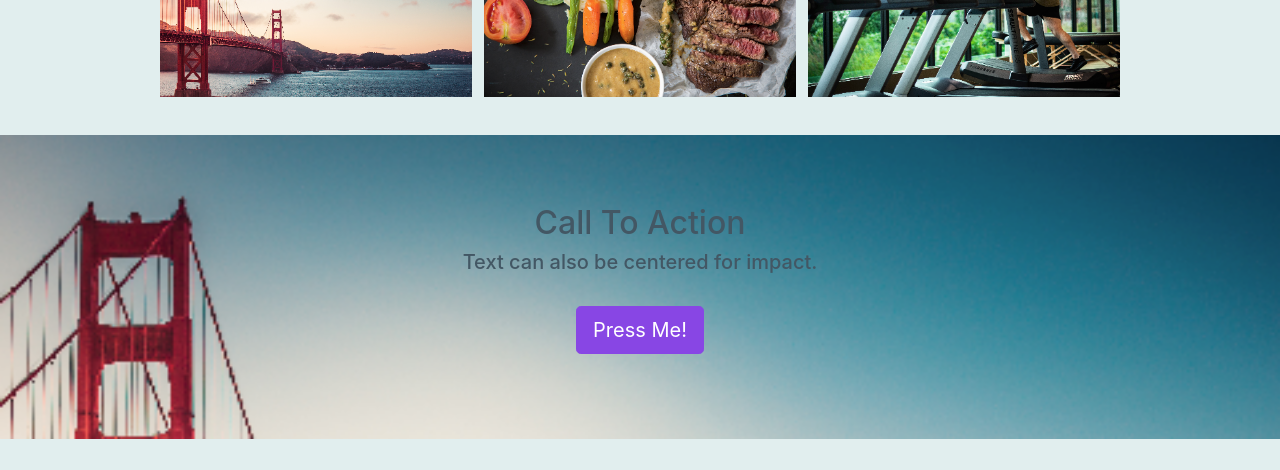
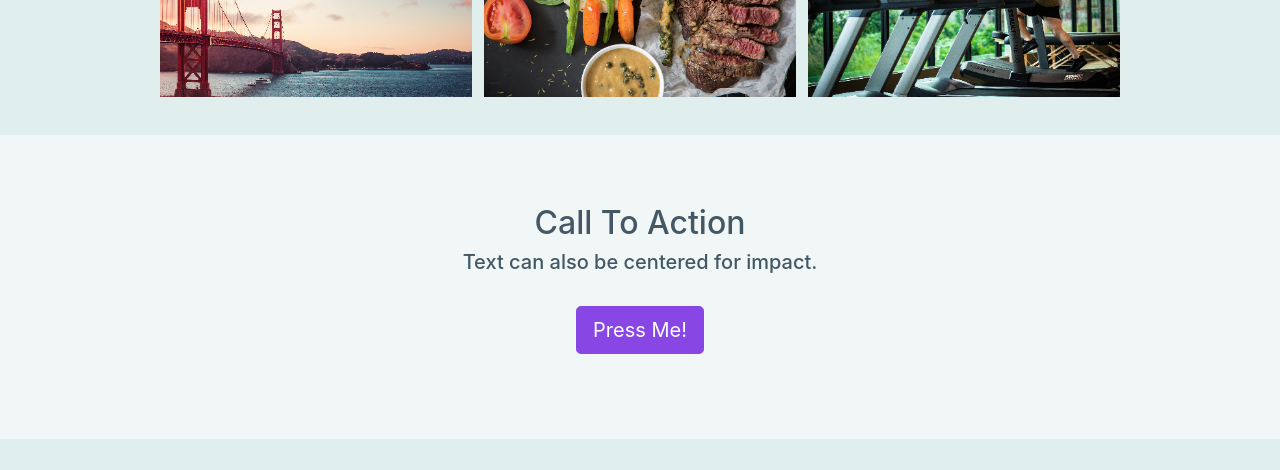
Before and after one commit to krinj/zinc-react-template, a React (Create React App) app in the folder app/: page / in a window 1280 px wide. Shown: the part 1340-1810 px from the top of the page. Built offline with nearby package versions, Linux system fonts and the light colour scheme.

Commit message:
Add Theme Palette Map

```diff
--- a/app/src/style/bootstrap-override.scss
+++ b/app/src/style/bootstrap-override.scss
@@ -1,34 +1,42 @@
 @import "./theme.scss";
 @import '~bootstrap/scss/bootstrap.scss';
 
+@each $key, $map in $col-palette {
 
+    .#{$key} { // Palette Name
         .card {
-    background-color: $col-base-bg;
-    border-color: $col-base-border;
+            background-color: map-get($map, bg);
+            border-color: map-get($map, bg-border);
         }
 
         .input-group-text {
-    color: $col-base-bg-dark;
-    border-color: $col-base-border;
-    background-color: $col-base-bg-alt;
+            color: map-get($map, bg-dark);
+            border-color: map-get($map, bg-border);
+            background-color: map-get($map, bg-alt);
         }
 
         .form-control {
-    border-color: $col-base-border;
-    background-color: $col-base-input;
-    color: $col-base-body;
+            border-color: map-get($map, bg-border);
+            background-color: map-get($map, bg-input);
+            color: map-get($map, body);
         }
 
         .form-control::placeholder {
-    color: $col-base-body-muted;
+            color: map-get($map, body-muted);
         }
 
         .form-control:focus {
-    border-color: $col-base-border;
-    background-color: $col-base-input;
-    color: $col-base-body;
+            border-color: map-get($map, bg-border);
+            background-color: map-get($map, bg-input);
+            color: map-get($map, body);
         }
 
         .form-control:disabled {
-    background-color: $col-base-bg-alt;
+            background-color: map-get($map, bg-alt);
         }
+
+        div {
+            color: map-get($map, body);
+        }
+    }
+}
--- a/app/src/style/custom.scss
+++ b/app/src/style/custom.scss
@@ -1,14 +1,17 @@
 @import "./theme.scss";
 
+@each $key, $map in $col-palette {
 
-.content-block:nth-child(odd) {
-    background-color: $col-base-bg;
+    .content-block:nth-child(odd) .#{$key} {
+        background-color: map-get($map, bg);
+    }
+
+    .content-block:nth-child(even) .#{$key} {
+        background-color: map-get($map, bg-alt);
+    }
+
+    .content-block:first-child .#{$key} {
+        background-color: map-get($map, bg);
+    }
+
 }
-
-.content-block:nth-child(even) {
-    background-color: $col-base-bg-alt;
-}
-
-.content-block:first-child {
-    background-color: $col-base-bg;
-}
--- a/app/src/style/theme.scss
+++ b/app/src/style/theme.scss
@@ -1,26 +1,42 @@
-// Main Base body component.
-$col-base: #bce0e0;
-$col-base-body: #435764;
-$col-primary: #8846e4;
+$col-template: (
+  basic: (
+    base: #bce0e0,
+    body: #435764,
+    primary: #8846e4,
+    secondary: #ffcc00
+  )
+);
 
+@function createLightPalette($template) {
 
-// Main base computed.
-$col-base-faded:  desaturate($col-base, 10%);
-$col-base-bg: lighten($col-base-faded, 15%);
-$col-base-bg-alt: lighten($col-base-faded, 10%);
-$col-base-bg-dark: darken($col-base-faded, 15%);
-$col-base-border: rgba($col-base-bg-dark, 0.5);
-$col-base-input: lighten($col-base-bg, 5%);
+  $tmp-faded-base:  desaturate(map-get($template, base), 10%);
+  $tmp-base-bg-dark: darken($tmp-faded-base, 15%);
+  $tmp-base-bg: lighten($tmp-faded-base, 15%);
 
-// Base body.
-$col-base-body-muted: lighten($col-base-body, 35%);
+  $palette: (
+    base: map-get($template, base),
+    body: map-get($template, body),
+    primary: map-get($template, primary),
+    secondary: map-get($template, secondary),
+    faded-base: desaturate($tmp-faded-base, 10%),
+    bg: lighten($tmp-faded-base, 15%),
+    bg-alt: lighten($tmp-faded-base, 10%),
+    bg-dark: darken($tmp-faded-base, 15%),
+    bg-border: rgba($tmp-base-bg-dark, 0.5),
+    bg-input: lighten($tmp-base-bg, 5%),
+    body-muted: lighten(map-get($template, body), 35%)
+  );
+  @return $palette;
+}
 
+$col-palette: (
+  basic: createLightPalette(map-get($col-template, basic))
+);
+
+$basic-palette: map-get($col-palette , basic);
 
 $theme-colors: (
-  "primary": $col-primary,
-  "secondary": $col-primary,
-  "dark": $col-primary,
-  "danger": #ff4136
+  "primary": map-get($basic-palette, primary),
+  "secondary": map-get($basic-palette, secondary),
+  "dark": map-get($basic-palette, primary)
 );
-
-$body-color: $col-base-body;
--- a/app/src/utils/structure/ContentBlock/ContentBlock.tsx
+++ b/app/src/utils/structure/ContentBlock/ContentBlock.tsx
@@ -66,9 +66,13 @@ const ContentBlock: React.FC<ContentBlockProps> = (props) => {
         renderedElements.push(renderedContainer);
     }
 
+    const theme: string = "basic";
+
     return <div className={blockClass} style={blockStyle}>
-        <div className="container dev content-holder">
-            <div className="row" style={{height: "100%"}}>{renderedElements}</div>
+        <div className={theme}>
+            <div className="container dev content-holder">
+                <div className="row" style={{height: "100%"}}>{renderedElements}</div>
+            </div>
         </div>
     </div>
 }
```
Lines whose indentation alone changed are shown as unchanged.
